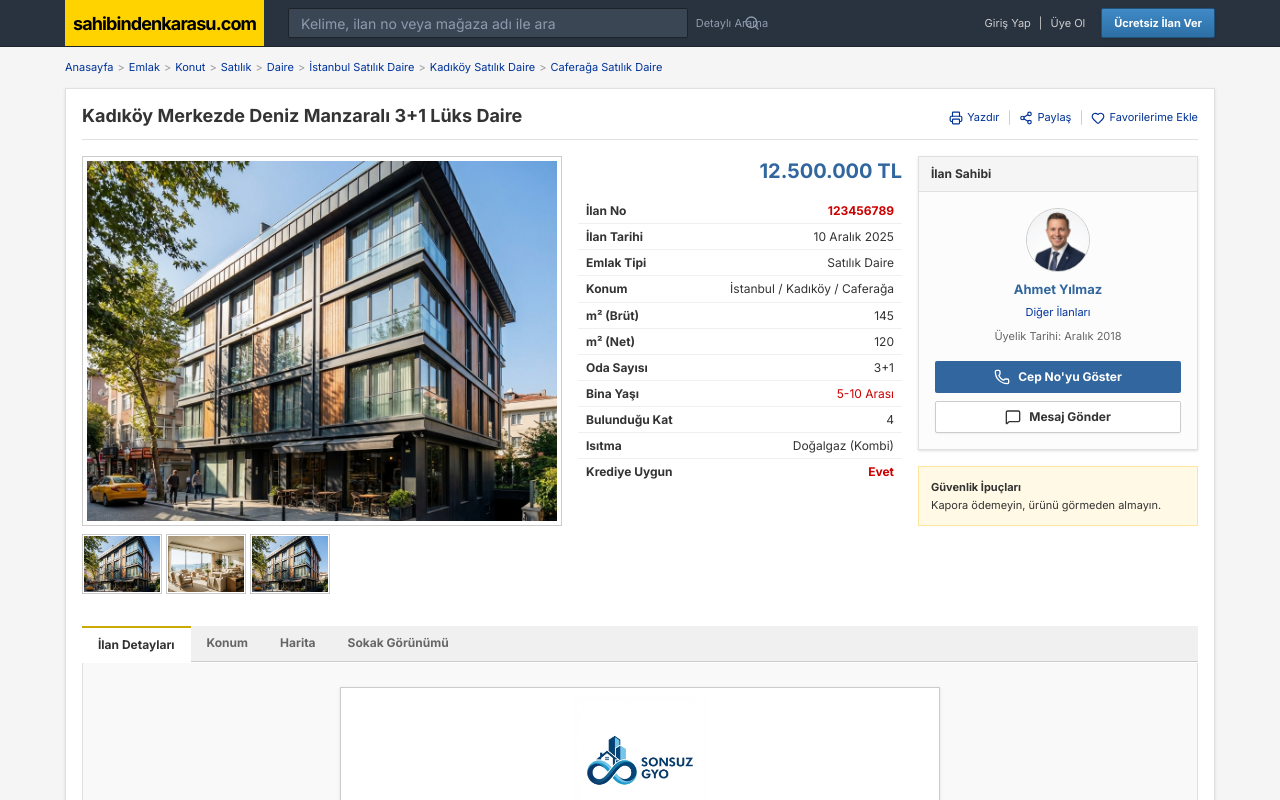
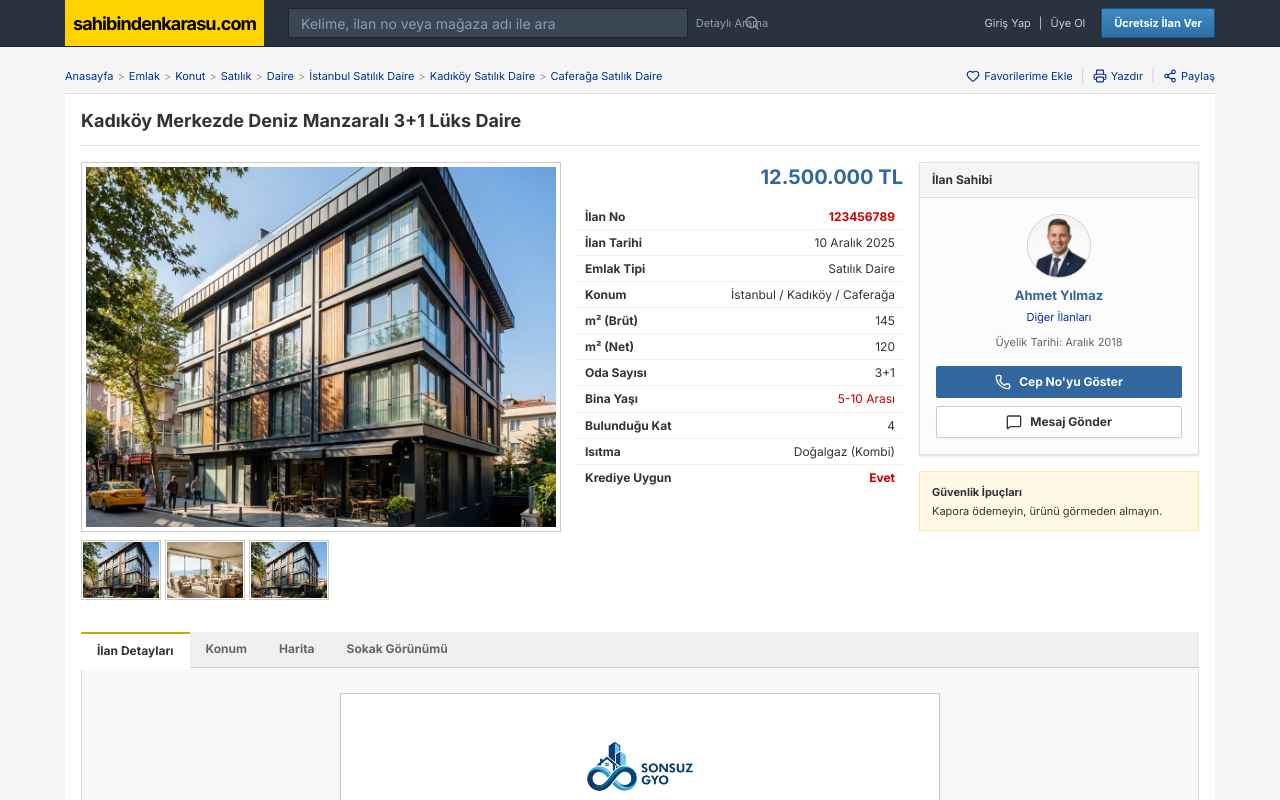
Before and after one commit to wbknght/sahibindenkarasu, a Next.js app: page /listing/0 in a window 1280 px wide. Shown: the top 800 px of the page. Built offline with nearby package versions, Linux system fonts and the light colour scheme.

Commit message:
feat: Refactor listing detail page layout by moving breadcrumb and actions to a top row and adjusting main content box styling.

```diff
--- a/src/app/listing/[id]/page.tsx
+++ b/src/app/listing/[id]/page.tsx
@@ -78,8 +78,10 @@ const listingFeatures = [
 export default function ListingDetailPage({ params }: { params: { id: string } }) {
     return (
         <div className="font-arial text-[#333]">
-            {/* Breadcrumb - OUTSIDE the white box */}
-            <div className="text-[11px] text-[#333] mb-3 pb-0">
+            {/* Top Row: Breadcrumb & Actions (Grey Background) */}
+            <div className="flex justify-between items-center mb-0 pb-2 pt-2 border-b border-[#e0e0e0]">
+                {/* Breadcrumb */}
+                <div className="text-[11px] text-[#333]">
                     <Link href="/" className="hover:underline text-[#003399]">Anasayfa</Link>
                     <span className="text-[#999] mx-1">&gt;</span>
                     <Link href="#" className="hover:underline text-[#003399]">Emlak</Link>
@@ -97,14 +99,12 @@ export default function ListingDetailPage({ params }: { params: { id: string } }
                     <Link href="#" className="hover:underline text-[#003399]">Caferağa Satılık Daire</Link>
                 </div>
 
-            {/* Main White Content Box */}
-            <div className="bg-white border border-[#e0e0e0] shadow-sm p-4">
-                {/* Title Header */}
-                <div className="flex justify-between items-start mb-4 border-b border-[#e0e0e0] pb-2">
-                    <div className="flex-1">
-                        <h1 className="text-[18px] font-bold text-[#333] mb-1 leading-tight">{listing.title}</h1>
-                    </div>
-                    <div className="flex items-center space-x-2 pt-1 pl-4">
+                {/* Actions */}
+                <div className="flex items-center space-x-2">
+                    <button className="text-[11px] text-[#003399] hover:underline flex items-center gap-1">
+                        <Heart size={14} /> Favorilerime Ekle
+                    </button>
+                    <span className="text-[#ccc]">|</span>
                     <button className="text-[11px] text-[#003399] hover:underline flex items-center gap-1">
                         <Printer size={14} /> Yazdır
                     </button>
@@ -112,11 +112,14 @@ export default function ListingDetailPage({ params }: { params: { id: string } }
                     <button className="text-[11px] text-[#003399] hover:underline flex items-center gap-1">
                         <Share2 size={14} /> Paylaş
                     </button>
-                        <span className="text-[#ccc]">|</span>
-                        <button className="text-[11px] text-[#003399] hover:underline flex items-center gap-1">
-                            <Heart size={14} /> Favorilerime Ekle
-                        </button>
                 </div>
+            </div>
+
+            {/* Main White Content Area (Unboxed) */}
+            <div className="bg-white p-4 pt-4">
+                {/* Title Row */}
+                <div className="mb-4 border-b border-[#e0e0e0] pb-2">
+                    <h1 className="text-[18px] font-bold text-[#333] mb-1 leading-tight">{listing.title}</h1>
                 </div>
 
                 <div className="flex items-start space-x-4">
@@ -136,7 +139,7 @@ export default function ListingDetailPage({ params }: { params: { id: string } }
 
                     {/* Center Column: Details Table */}
                     <div className="flex-1 text-right">
-                        {/* Price Display - Relocated Here */}
+                        {/* Price Display */}
                         <div className="text-[20px] font-bold text-[#32669e] mb-2 pb-1">
                             {listing.price}
                         </div>
@@ -244,7 +247,7 @@ export default function ListingDetailPage({ params }: { params: { id: string } }
                         </div>
                     </div>
 
-                    <div className="bg-[#f9f9f9] border border-[#e0e0e0] border-t-0 p-6 mt-[1px]">
+                    <div className="bg-[#f9f9f9] border border-[#e0e0e0] border-t-0 p-6 mn-h-[200px] mt-[1px]">
                         {/* Branding Banner Placeholder */}
                         <div className="mb-8 flex justify-center">
                             <img
@@ -269,7 +272,7 @@ export default function ListingDetailPage({ params }: { params: { id: string } }
                             </p>
                         </div>
 
-                        {/* Features Grid - Active/Inactive Refactor */}
+                        {/* Features Grid */}
                         <div className="max-w-4xl mx-auto space-y-6">
                             {/* Internal Features */}
                             <div>
```
Lines whose indentation alone changed are shown as unchanged.
